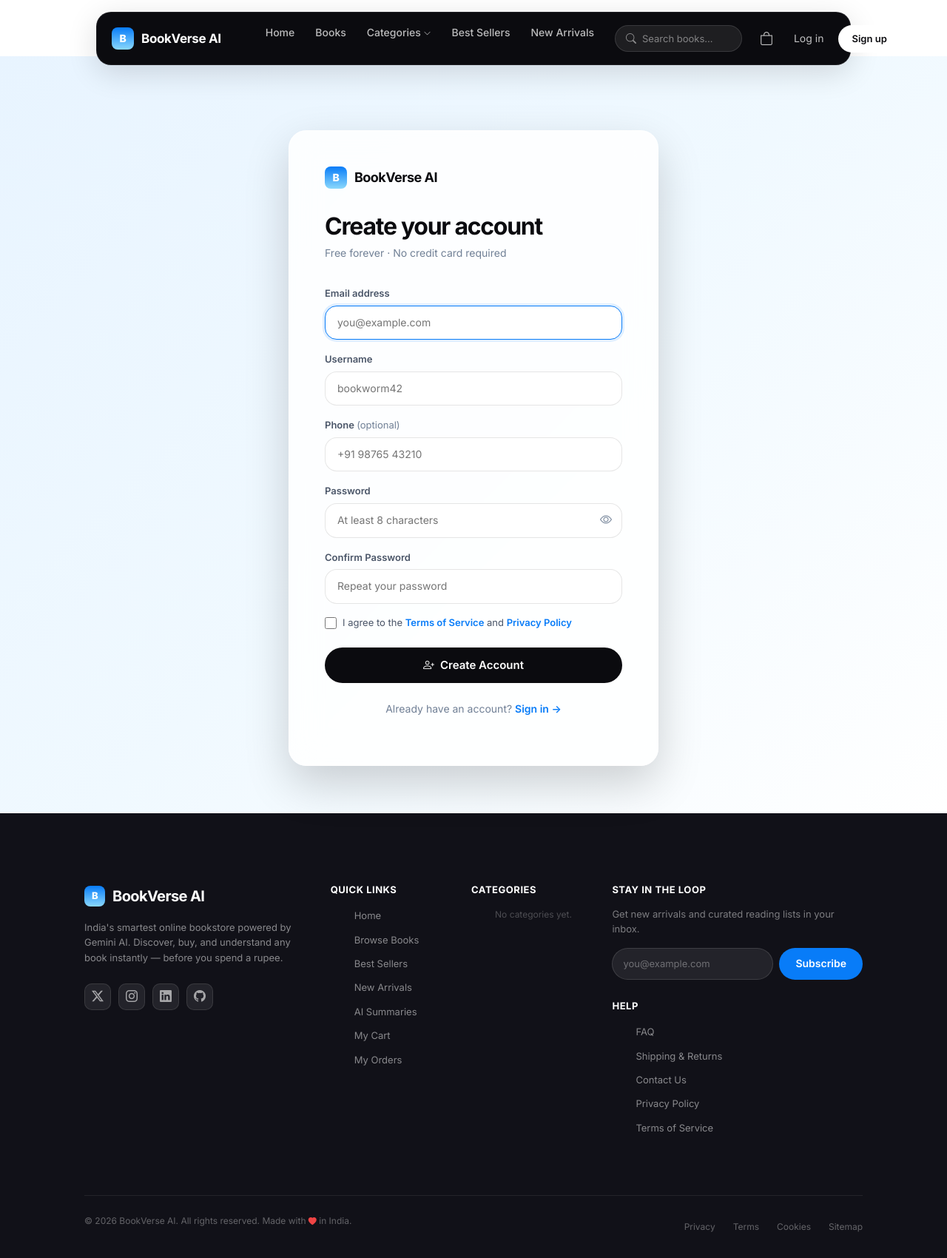
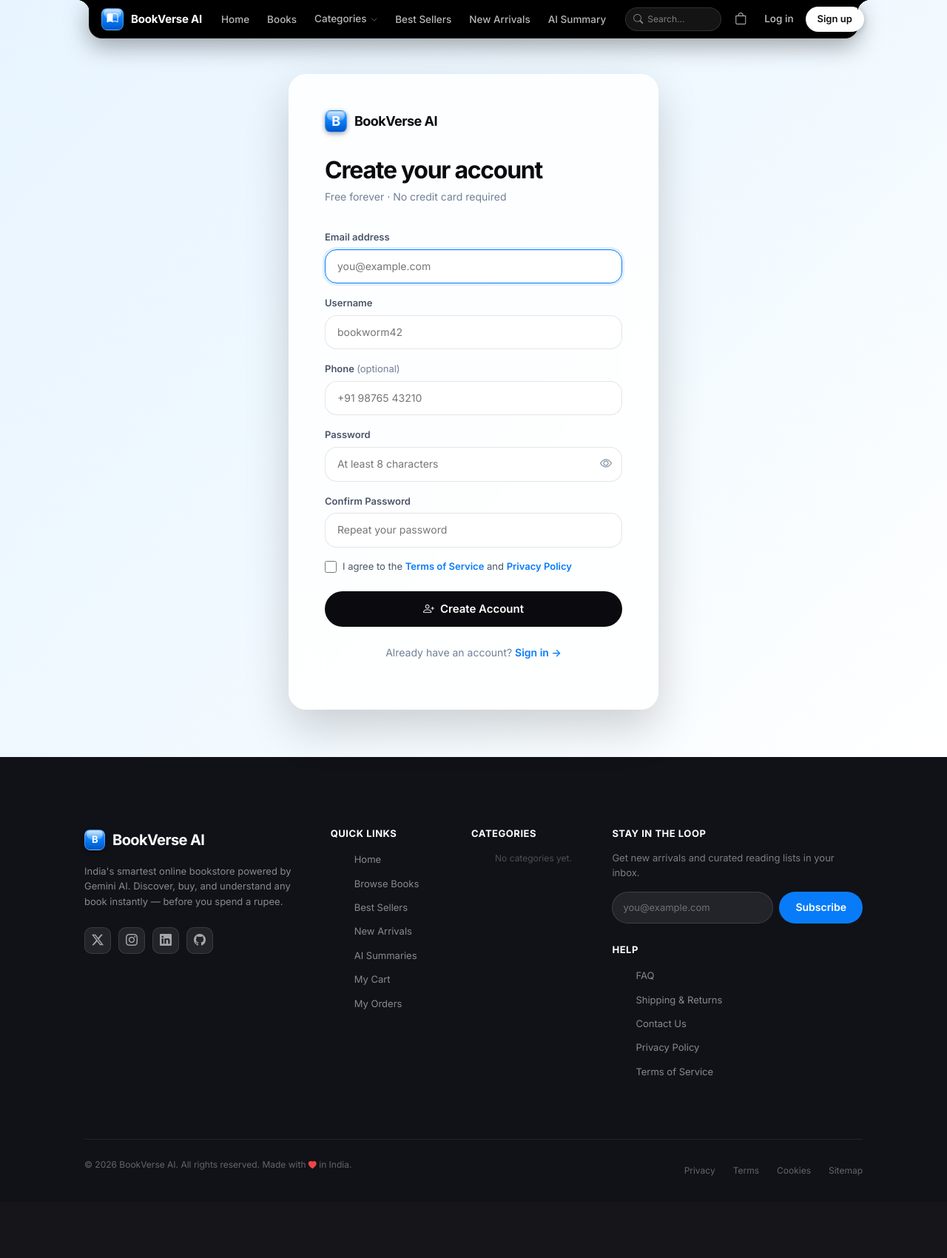
Before and after one commit to Angel5326/bookverse-ai, a Django app: page /register/ in a window 1280 px wide. Shown: the whole page at 74% size. After the commit the page ends 1589 px from the top, so only its background shows below. Run offline with Django 5.2, Linux system fonts and the light colour scheme; data that the repository does not hold is empty; parts of the project's set-up code (start-up, migrations or seed data) failed here and were passed over; some libraries are stand-ins or nearby versions; some web fonts are replaced.

Commit message:
feat(ui): update navbar to Supaste top-docked notch style with glossy 3D icon and inverted curves

```diff
--- a/static/css/style.css
+++ b/static/css/style.css
@@ -147,29 +147,55 @@ a:hover { color: var(--blue); }
 }
 
 /* ============================================================
-   5. NAVBAR
+   5. NAVBAR — TOP-DOCKED NOTCH (SUPASTE STYLE)
    ============================================================ */
 .bv-navbar {
   position: fixed;
-  top: 16px;
+  top: 0;
   left: 50%;
   transform: translateX(-50%);
-  width: calc(100% - 32px);
-  max-width: 1020px;
+  width: auto;
+  max-width: min(1040px, calc(100vw - 24px));
   z-index: 1050;
-  transition: box-shadow var(--transition), top var(--transition);
+  transition: transform var(--transition);
 }
 
 .bv-navbar__inner {
+  position: relative;
   display: flex;
   align-items: center;
   justify-content: space-between;
-  gap: var(--space-4);
-  background: var(--ink);
-  border-radius: var(--radius-lg);
-  padding: 10px 20px;
-  box-shadow: var(--shadow-lg);
-  border: 1px solid rgba(255,255,255,.08);
+  gap: 22px;
+  background: #000000;
+  height: 52px;
+  padding: 0 8px 0 16px;
+  border-radius: 0 0 18px 18px;
+  box-shadow: 0 10px 32px rgba(0, 0, 0, 0.35);
+  border: 1px solid rgba(255, 255, 255, 0.08);
+  border-top: none;
+}
+
+/* Inverted concave notch ears connecting flush to the top edge */
+.bv-navbar__inner::before {
+  content: "";
+  position: absolute;
+  top: 0;
+  left: -18px;
+  width: 18px;
+  height: 18px;
+  background: radial-gradient(circle at 0% 100%, transparent 18px, #000000 18.5px);
+  pointer-events: none;
+}
+
+.bv-navbar__inner::after {
+  content: "";
+  position: absolute;
+  top: 0;
+  right: -18px;
+  width: 18px;
+  height: 18px;
+  background: radial-gradient(circle at 100% 100%, transparent 18px, #000000 18.5px);
+  pointer-events: none;
 }
 
 /* Brand */
@@ -177,54 +203,79 @@ a:hover { color: var(--blue); }
   display: flex;
   align-items: center;
   gap: 10px;
-  color: var(--text-white);
-  font-weight: 700;
-  font-size: 17px;
-  letter-spacing: -0.02em;
+  color: #ffffff;
+  font-weight: 700;
+  font-size: 15px;
+  letter-spacing: -0.015em;
   white-space: nowrap;
-}
-
+  text-decoration: none;
+}
+
+.bv-brand-title {
+  color: #ffffff;
+  font-weight: 700;
+  font-size: 15px;
+  letter-spacing: -0.015em;
+}
+
+/* 3D Glossy App Icon (matching Supaste macOS icon) */
 .bv-logo-mark {
+  position: relative;
   width: 30px;
   height: 30px;
-  background: var(--hero-gradient);
+  background: linear-gradient(180deg, #3aa0ff 0%, #087cf8 50%, #0056c6 100%);
   border-radius: 8px;
   display: flex;
   align-items: center;
   justify-content: center;
-  font-size: 14px;
-  font-weight: 800;
-  color: #fff;
+  color: #ffffff;
   flex-shrink: 0;
+  box-shadow: 0 2px 6px rgba(0, 0, 0, 0.35), inset 0 1px 0 rgba(255, 255, 255, 0.55);
+  border: 1px solid rgba(255, 255, 255, 0.25);
+  overflow: hidden;
+}
+
+/* Specular reflection bubble on top half */
+.bv-logo-mark::before {
+  content: "";
+  position: absolute;
+  top: 1px;
+  left: 2px;
+  right: 2px;
+  height: 46%;
+  background: linear-gradient(180deg, rgba(255, 255, 255, 0.75) 0%, rgba(255, 255, 255, 0.12) 100%);
+  border-radius: 6px 6px 10px 10px;
+  pointer-events: none;
 }
 
 /* Nav links */
 .bv-navbar__links {
   display: flex;
   align-items: center;
-  gap: 4px;
+  gap: 16px;
   list-style: none;
+  margin: 0;
+  padding: 0;
 }
 
 .bv-navbar__links a,
 .bv-navbar__links button.nav-link-btn {
-  color: rgba(255,255,255,.72);
-  font-size: 14px;
+  color: rgba(255, 255, 255, 0.72);
+  font-size: 13.5px;
   font-weight: 500;
-  padding: 6px 12px;
-  border-radius: var(--radius-pill);
-  transition: color var(--transition), background var(--transition);
+  padding: 6px 4px;
+  transition: color 0.15s ease;
   background: none;
   border: none;
   cursor: pointer;
   white-space: nowrap;
+  text-decoration: none;
 }
 
 .bv-navbar__links a:hover,
 .bv-navbar__links button.nav-link-btn:hover,
 .bv-navbar__links a.active {
-  color: #fff;
-  background: rgba(255,255,255,.10);
+  color: #ffffff;
 }
 
 /* Dropdown */
@@ -237,11 +288,11 @@ a:hover { color: var(--blue); }
   left: 50%;
   transform: translateX(-50%);
   min-width: 180px;
-  background: #1a1a24;
-  border: 1px solid rgba(255,255,255,.10);
+  background: #111116;
+  border: 1px solid rgba(255, 255, 255, 0.12);
   border-radius: var(--radius-md);
   padding: 6px;
-  box-shadow: var(--shadow-xl);
+  box-shadow: 0 12px 32px rgba(0, 0, 0, 0.5);
   z-index: 200;
 }
 
@@ -253,112 +304,142 @@ a:hover { color: var(--blue); }
 .bv-dropdown__menu a {
   display: block;
   padding: 8px 12px;
-  border-radius: 10px;
-  color: rgba(255,255,255,.8);
+  border-radius: 8px;
+  color: rgba(255, 255, 255, 0.82);
   font-size: 13px;
+  text-decoration: none;
+  transition: background 0.15s ease, color 0.15s ease;
 }
 
 .bv-dropdown__menu a:hover {
-  background: rgba(255,255,255,.08);
-  color: #fff;
-}
-
-/* Search */
-.bv-navbar__search {
-  display: flex;
-  align-items: center;
-  background: rgba(255,255,255,.08);
-  border: 1px solid rgba(255,255,255,.12);
+  background: rgba(255, 255, 255, 0.08);
+  color: #ffffff;
+}
+
+/* Compact Search */
+.bv-navbar__search-compact {
+  display: flex;
+  align-items: center;
+  background: rgba(255, 255, 255, 0.08);
+  border: 1px solid rgba(255, 255, 255, 0.12);
   border-radius: var(--radius-pill);
-  padding: 6px 14px;
-  gap: 8px;
-  transition: background var(--transition), border-color var(--transition);
-}
-
-.bv-navbar__search:focus-within {
-  background: rgba(255,255,255,.14);
-  border-color: rgba(255,255,255,.25);
-}
-
-.bv-navbar__search input {
+  height: 32px;
+  padding: 0 10px;
+  gap: 6px;
+  transition: width var(--transition), background var(--transition), border-color var(--transition);
+  width: 130px;
+}
+
+.bv-navbar__search-compact:focus-within {
+  width: 175px;
+  background: rgba(255, 255, 255, 0.14);
+  border-color: rgba(255, 255, 255, 0.28);
+}
+
+.bv-navbar__search-compact input {
   background: none;
   border: none;
   outline: none;
-  color: #fff;
-  font-size: 13px;
-  width: 120px;
+  color: #ffffff;
+  font-size: 12px;
+  width: 100%;
   font-family: var(--font-body);
 }
 
-.bv-navbar__search input::placeholder { color: rgba(255,255,255,.45); }
-
-.bv-navbar__search-icon { color: rgba(255,255,255,.5); font-size: 14px; }
-
-/* Right side actions */
+.bv-navbar__search-compact input::placeholder { color: rgba(255, 255, 255, 0.45); }
+.bv-navbar__search-icon { color: rgba(255, 255, 255, 0.55); font-size: 13px; }
+
+/* Right actions */
 .bv-navbar__actions {
   display: flex;
   align-items: center;
-  gap: var(--space-2);
+  gap: 10px;
   flex-shrink: 0;
 }
 
-/* Cart button */
-.bv-cart-btn {
+/* Icon button (cart, etc.) */
+.bv-nav-icon-btn {
   position: relative;
-  color: rgba(255,255,255,.75);
-  font-size: 18px;
-  padding: 6px 8px;
+  width: 32px;
+  height: 32px;
+  display: flex;
+  align-items: center;
+  justify-content: center;
+  color: rgba(255, 255, 255, 0.75);
+  font-size: 16px;
   border-radius: var(--radius-pill);
-  transition: color var(--transition), background var(--transition);
-  background: none;
+  background: transparent;
   border: none;
   cursor: pointer;
-  line-height: 1;
-}
-
-.bv-cart-btn:hover { color: #fff; background: rgba(255,255,255,.10); }
+  transition: color var(--transition), background var(--transition);
+  text-decoration: none;
+}
+
+.bv-nav-icon-btn:hover {
+  color: #ffffff;
+  background: rgba(255, 255, 255, 0.10);
+}
 
 .bv-cart-badge {
   position: absolute;
   top: 0;
   right: 0;
-  min-width: 18px;
-  height: 18px;
+  min-width: 16px;
+  height: 16px;
   background: var(--blue);
-  color: #fff;
-  font-size: 10px;
+  color: #ffffff;
+  font-size: 9px;
   font-weight: 700;
   border-radius: var(--radius-pill);
   display: flex;
   align-items: center;
   justify-content: center;
   padding: 0 4px;
-  transform: translate(30%, -30%);
-}
-
-/* White pill CTA */
+  transform: translate(25%, -25%);
+}
+
+.bv-nav-link-login {
+  color: rgba(255, 255, 255, 0.78);
+  font-size: 13.5px;
+  font-weight: 500;
+  text-decoration: none;
+  padding: 6px 6px;
+  transition: color 0.15s ease;
+  white-space: nowrap;
+}
+
+.bv-nav-link-login:hover {
+  color: #ffffff;
+}
+
+/* White Pill CTA (matching Supaste Download button) */
 .btn-bv-pill-white {
-  background: #fff;
-  color: var(--ink);
+  background: #ffffff;
+  color: #0b0b0f;
   font-weight: 600;
   font-size: 13px;
-  padding: 8px 18px;
-  border-radius: var(--radius-pill);
+  height: 34px;
+  padding: 0 16px;
+  border-radius: 9999px;
   border: none;
   cursor: pointer;
-  transition: opacity var(--transition), transform var(--transition), box-shadow var(--transition);
+  transition: transform 0.15s ease, box-shadow 0.15s ease, background 0.15s ease;
   display: inline-flex;
   align-items: center;
+  justify-content: center;
   gap: 6px;
+  text-decoration: none;
+  box-shadow: 0 2px 8px rgba(0, 0, 0, 0.2);
   white-space: nowrap;
 }
 
 .btn-bv-pill-white:hover {
-  opacity: .92;
+  background: #f4f6fa;
   transform: translateY(-1px);
-  box-shadow: 0 4px 12px rgba(255,255,255,.2);
-  color: var(--ink);
-}
+  box-shadow: 0 4px 12px rgba(0, 0, 0, 0.25);
+  color: #0b0b0f;
+}
+
 
 /* Dark pill primary button */
 .btn-bv-pill-dark {
--- a/templates/partials/navbar.html
+++ b/templates/partials/navbar.html
@@ -1,13 +1,15 @@
 {% load static %}
 
-{# ── Floating dark pill navbar ── #}
+{# ── Top-docked notch navbar (Supaste style) ── #}
 <nav class="bv-navbar" aria-label="Main navigation">
   <div class="bv-navbar__inner">
 
-    {# ── Brand ── #}
+    {# ── Brand with 3D glossy icon ── #}
     <a href="{% url 'store:home' %}" class="bv-navbar__brand" aria-label="{{ SITE_NAME }} home">
-      <div class="bv-logo-mark" aria-hidden="true">B</div>
-      <span>{{ SITE_NAME }}</span>
+      <div class="bv-logo-mark" aria-hidden="true">
+        <i class="bi bi-book-half" style="font-size:15px;"></i>
+      </div>
+      <span class="bv-brand-title">{{ SITE_NAME }}</span>
     </a>
 
     {# ── Desktop nav links ── #}
@@ -24,11 +26,10 @@
       {# ── Categories dropdown ── #}
       <li class="bv-dropdown">
         <button class="nav-link-btn" aria-haspopup="true" aria-expanded="false" aria-label="Browse categories">
-          Categories <i class="bi bi-chevron-down" style="font-size:10px;"></i>
+          Categories <i class="bi bi-chevron-down" style="font-size:9px;margin-left:2px;opacity:.7;"></i>
         </button>
         <div class="bv-dropdown__menu" role="menu">
           {% for cat in global_categories %}
-            {# href='#' until Person 1 creates category detail URLs #}
             <a href="#" role="menuitem">
               {# TODO Person 1: replace with store:category_detail cat.slug #}
               {{ cat.name }}
@@ -49,29 +50,34 @@
         <a href="#new-arrivals" aria-label="New arrivals">New Arrivals</a>
       </li>
 
+      <li>
+        <a href="#ai-summary" aria-label="AI Summaries">AI Summary</a>
+      </li>
+
     </ul>
 
-    {# ── Search bar (desktop) ── #}
-    <form class="bv-navbar__search" role="search" action="#" method="get">
+    {# ── Right actions ── #}
+    <div class="bv-navbar__actions">
+
+      {# Compact expandable search #}
+      <form class="bv-navbar__search-compact" role="search" action="#" method="get">
         {# TODO Person 1: set action to store:search once search view exists #}
         <i class="bi bi-search bv-navbar__search-icon" aria-hidden="true"></i>
         <input
           type="search"
           name="q"
-        placeholder="Search books…"
+          placeholder="Search..."
           aria-label="Search books"
           autocomplete="off"
         >
       </form>
 
-    {# ── Right actions ── #}
-    <div class="bv-navbar__actions">
-
-      {# Cart icon with badge #}
+      {# Cart icon button with badge #}
       <a
         href="#"
-        class="bv-cart-btn"
+        class="bv-nav-icon-btn"
         aria-label="Shopping cart, {{ cart_count }} item{% if cart_count != 1 %}s{% endif %}"
+        title="View cart"
       >
         {# TODO Person 4: replace href with cart:cart_detail #}
         <i class="bi bi-bag" aria-hidden="true"></i>
@@ -84,10 +90,12 @@
       {% if user.is_authenticated %}
         {# User dropdown #}
         <div class="bv-dropdown">
-          <button class="bv-cart-btn" aria-haspopup="true" aria-expanded="false" aria-label="User menu">
-            <i class="bi bi-person-circle" aria-hidden="true"></i>
+          <button class="btn-bv-pill-white" aria-haspopup="true" aria-expanded="false" aria-label="User menu">
+            <i class="bi bi-person-fill" aria-hidden="true"></i>
+            <span>{{ user.username|truncatechars:12 }}</span>
+            <i class="bi bi-chevron-down" style="font-size:9px;margin-left:2px;"></i>
           </button>
-          <div class="bv-dropdown__menu" role="menu" style="right:0;left:auto;transform:none;min-width:160px;">
+          <div class="bv-dropdown__menu" role="menu" style="right:0;left:auto;transform:none;min-width:170px;">
             <a href="{% url 'accounts:profile' %}" role="menuitem">
               <i class="bi bi-person me-2" aria-hidden="true"></i>My Profile
             </a>
@@ -96,17 +104,16 @@
                 <i class="bi bi-speedometer2 me-2" aria-hidden="true"></i>Admin Panel
               </a>
             {% endif %}
-            <a href="{% url 'accounts:logout' %}" role="menuitem"
-               style="color:rgba(255,100,100,.8);">
+            <a href="{% url 'accounts:logout' %}" role="menuitem" style="color:rgba(255,100,100,.9);">
               <i class="bi bi-box-arrow-right me-2" aria-hidden="true"></i>Log out
             </a>
           </div>
         </div>
       {% else %}
-        <a href="{% url 'accounts:login' %}" class="bv-cart-btn" style="font-size:14px;padding:6px 12px;">
+        <a href="{% url 'accounts:login' %}" class="bv-nav-link-login" aria-label="Log in">
           Log in
         </a>
-        <a href="{% url 'accounts:register' %}" class="btn-bv-pill-white">
+        <a href="{% url 'accounts:register' %}" class="btn-bv-pill-white" aria-label="Sign up">
           Sign up
         </a>
       {% endif %}
@@ -152,5 +159,3 @@
   </div>
 
 </nav>
-{# Push content below fixed navbar #}
-<div style="height:76px;" aria-hidden="true"></div>
```
Also changed, not shown: templates/store/home.html (+16 -16 lines). Lines whose indentation alone changed are shown as unchanged.
